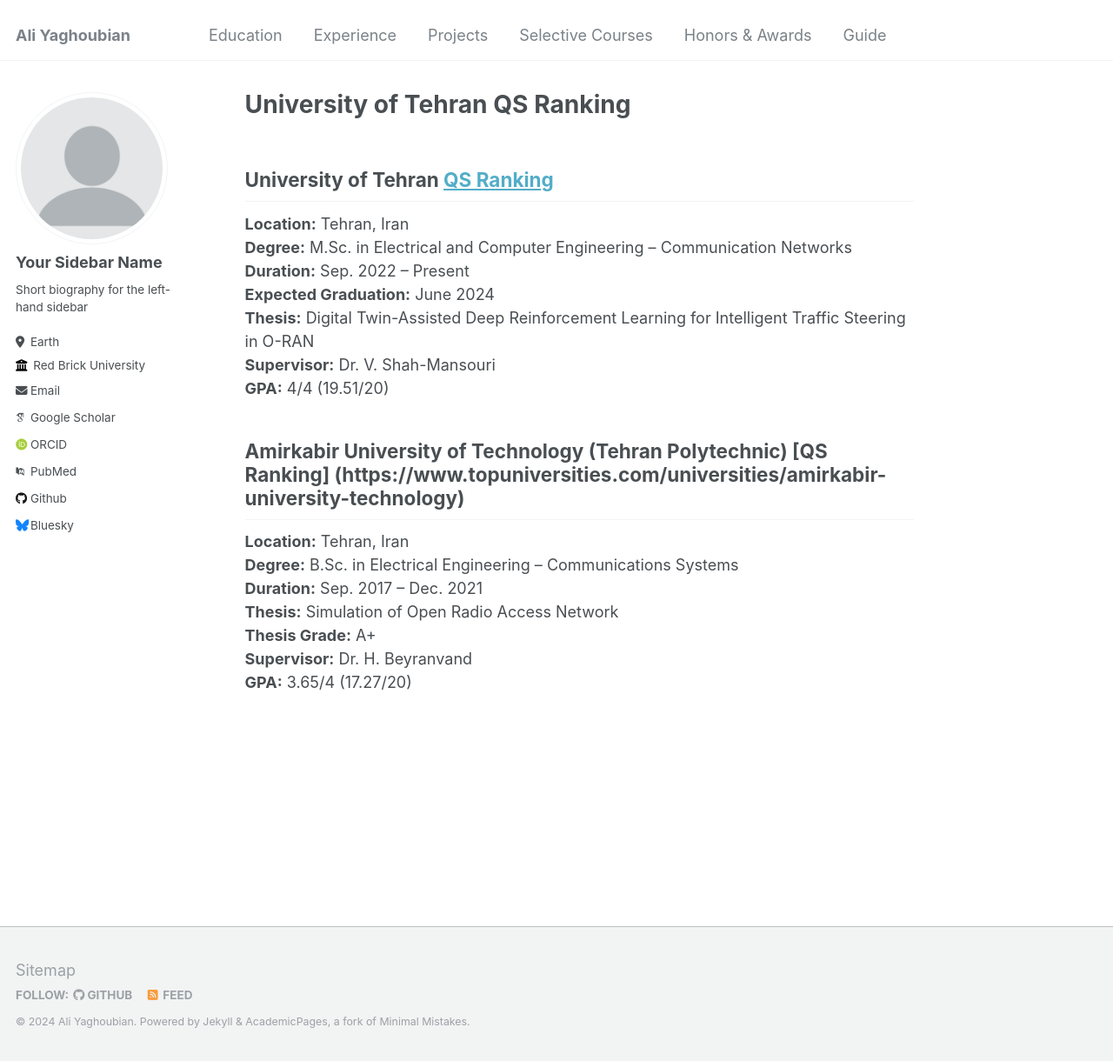
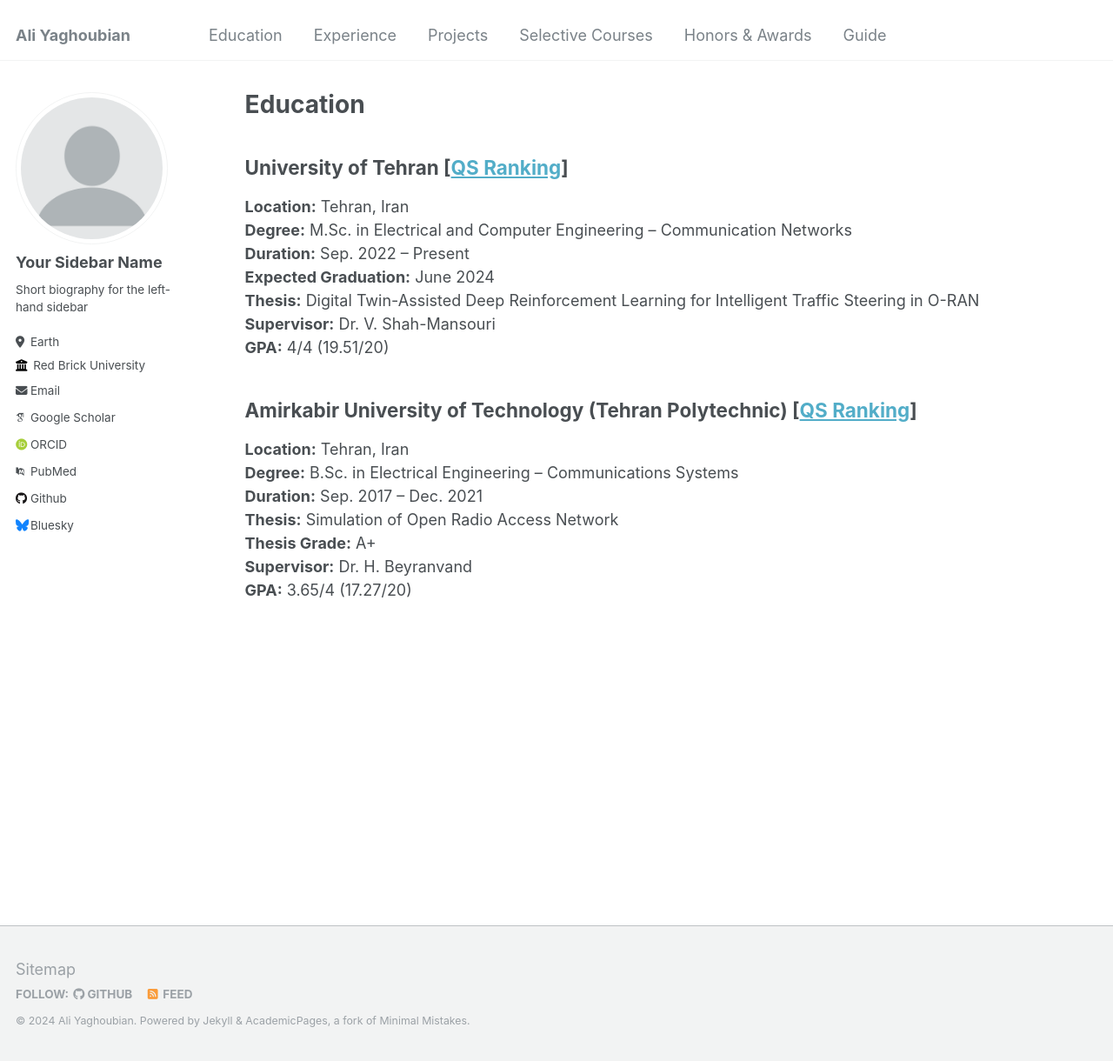
Before and after one commit to aliyaghoobian/aliyaghoobian.github.io, a Jekyll site: the page built from _pages/education.md, in a window 1280 px wide and 1220 px high. Shown: the whole window at 87% size. Built offline with Jekyll 4.4.1, drawn with Linux system fonts in a browser that asks for light colours; some web fonts are replaced; our own code applies the rules of GitHub Pages for plain Markdown files.

Commit message:
Update education.md

```diff
--- a/_pages/education.md
+++ b/_pages/education.md
@@ -1,4 +1,13 @@
-## University of Tehran [QS Ranking](https://www.topuniversities.com/universities/university-tehran)
+---
+layout: archive
+title: "Education"
+permalink: /education/
+author_profile: true
+---
+{% include base_path %}
+
+
+## University of Tehran [[QS Ranking](https://www.topuniversities.com/universities/university-tehran)]
 **Location:** Tehran, Iran
 **Degree:** M.Sc. in Electrical and Computer Engineering – Communication Networks
 **Duration:** Sep. 2022 – Present
@@ -7,7 +16,7 @@
 **Supervisor:** Dr. V. Shah-Mansouri
 **GPA:** 4/4 (19.51/20)
 
-## Amirkabir University of Technology (Tehran Polytechnic) [QS Ranking] (https://www.topuniversities.com/universities/amirkabir-university-technology)
+## Amirkabir University of Technology (Tehran Polytechnic) [[QS Ranking](https://www.topuniversities.com/universities/amirkabir-university-technology)]
 **Location:** Tehran, Iran
 **Degree:** B.Sc. in Electrical Engineering – Communications Systems
 **Duration:** Sep. 2017 – Dec. 2021
```
